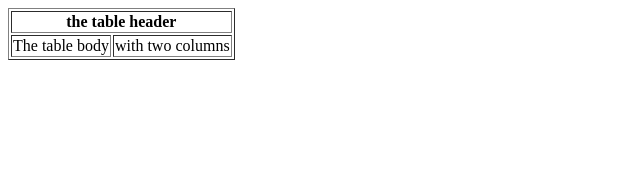
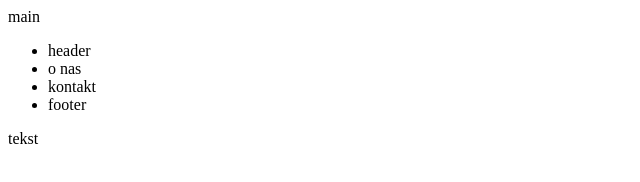
Before and after one commit to Pepe931102/9-struktura-html5, a plain HTML site: page index.html in a window 1280 px wide. Shown: the whole page, without its empty margins (0-640 px from the left). Drawn offline with Linux system fonts and the light colour scheme.

Commit message:
Update index.html

```diff
--- a/index.html
+++ b/index.html
@@ -5,21 +5,21 @@
     <meta http-equiv="X-UA-Compatible" content="IE=edge">
     <meta name="viewport" content="width=device-width, initial-scale=1.0">
     <title>Document</title>
-</head>
+</head>main
 <body>
-    <table border="1">
-        <thead>
-            <tr>
-                <th colspan="2">the table header</th>
-            </tr>
-        </thead>
-        <tbody>
-            <tr>
-                <td>The table body</td>
-                <td>with two columns</td>
-                </tr>
-                </tbody>
-    </table>
+    <nav>
+        <ul>
+            <li>header</li>
+            <li>o nas</li>
+            <li>kontakt</li>
+            <li>footer</li>
+        </ul>
+    </nav>
+
+<div id="o-nas"><p>tekst</p></div>
+<div id="kontakt"></div>
+<footer></footer>
+<body>
 
 </body>
 </html>
```
